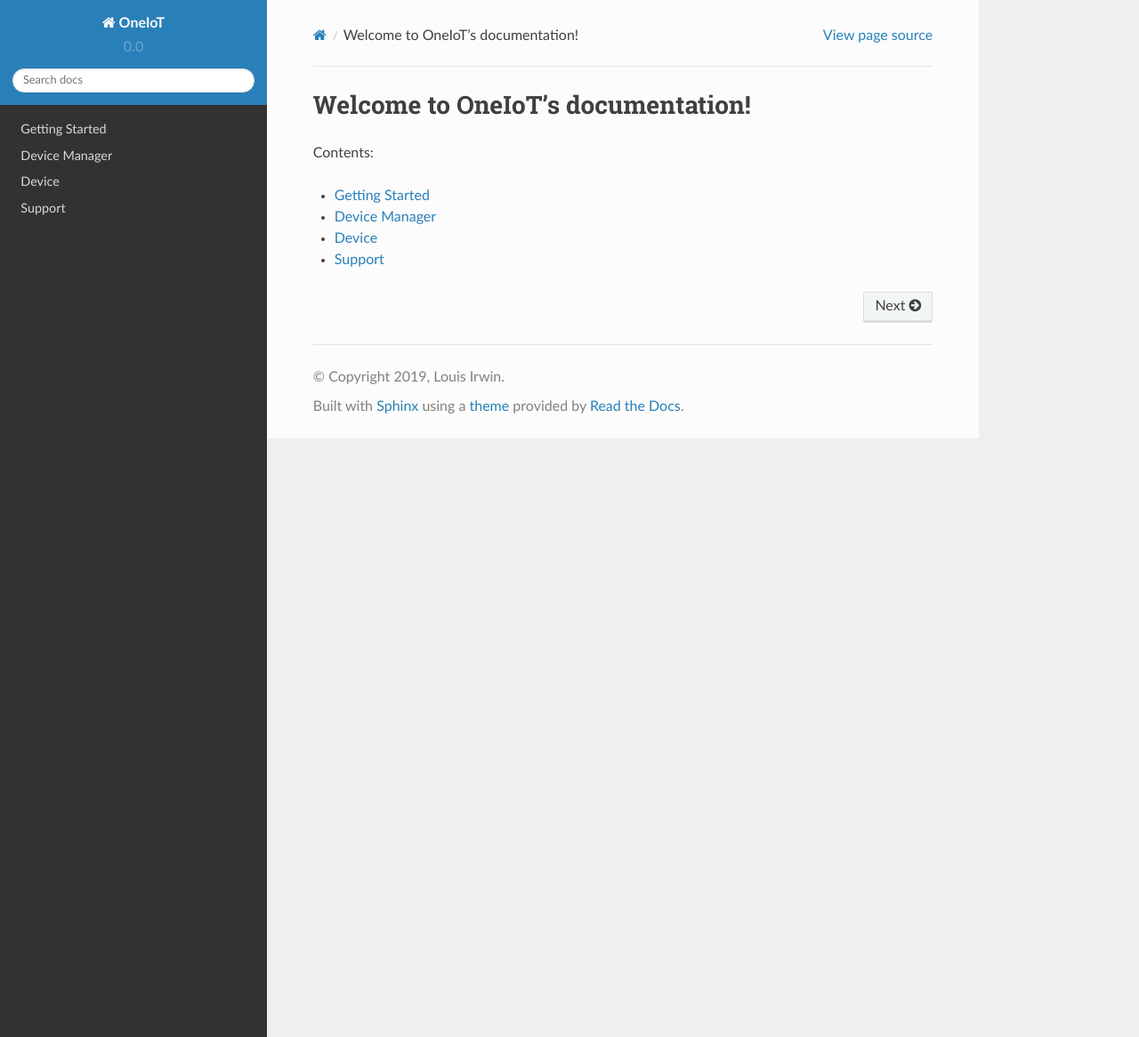
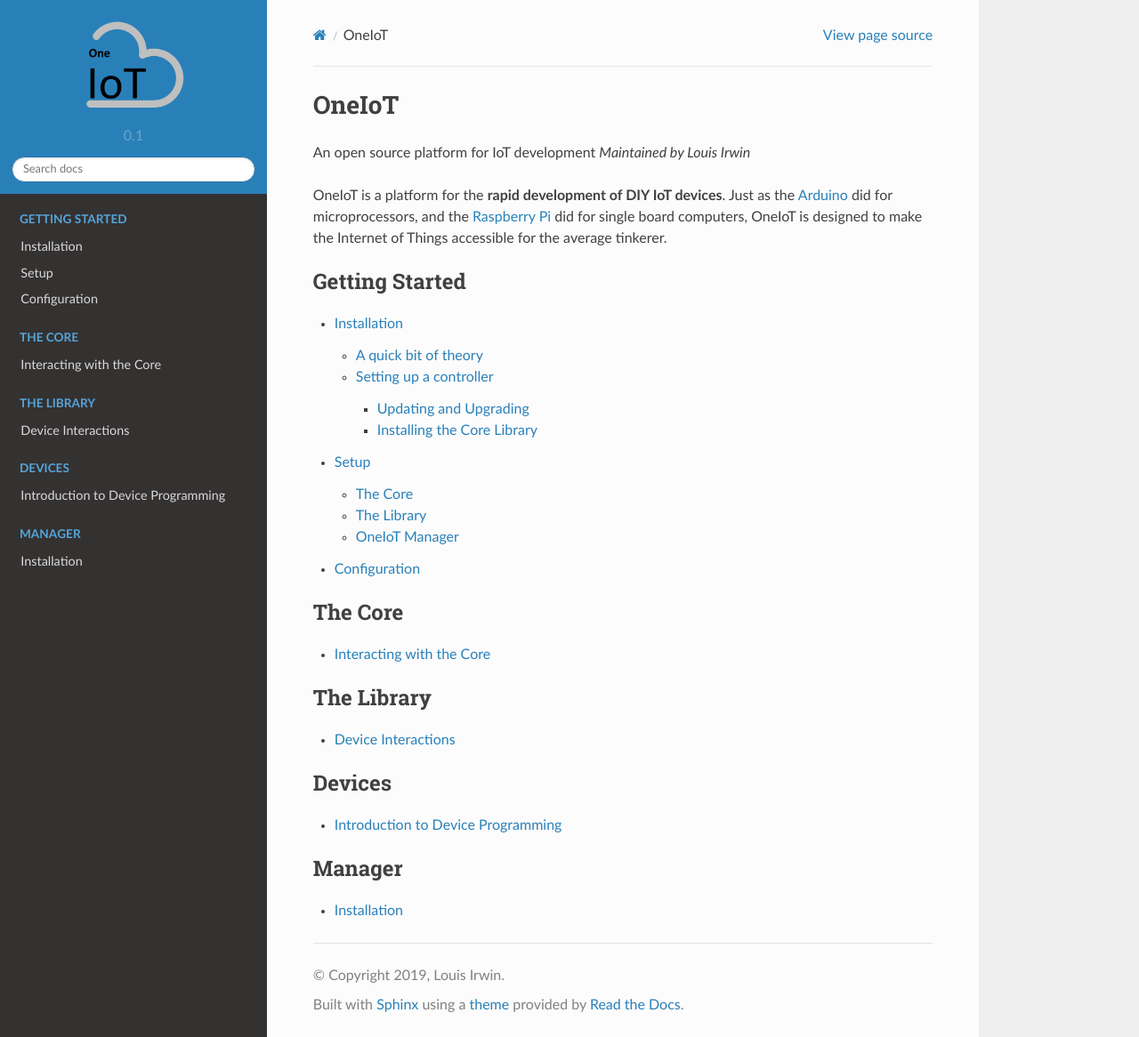
Before and after one commit to lirwin3007/OneIoT, a Sphinx documentation site: the page built from docs/index.rst, in a window 1280 px wide and 1166 px high. Shown: the whole window at 89% size. Built offline with Sphinx 7.4.7 and the Read the Docs theme 2.0.0, drawn with Linux system fonts in a browser that asks for light colours.

Commit message:
📝 Updated documentation structure

```diff
--- /dev/null
+++ b/README.rst
@@ -0,0 +1,8 @@
+OneIoT
+======
+
+An open source platform for IoT development
+*Maintained by Louis Irwin*
+
+OneIoT is a platform for the **rapid development of DIY IoT devices**.
+Just as the `Arduino <https://arduino.cc>`_ did for microprocessors, and the `Raspberry Pi <https://raspberrypi.org>`_ did for single board computers, OneIoT is designed to make the Internet of Things accessible for the average tinkerer.
--- /dev/null
+++ b/docs/0GettingStarted/configuration.rst
@@ -0,0 +1,4 @@
+Configuration
+=============
+
+Write about environment variables
--- /dev/null
+++ b/docs/0GettingStarted/installation.rst
@@ -0,0 +1,88 @@
+Installation
+============
+
+OneIoT is super simple to set up! To follow this guide you will need:
+
+ - Raspberry Pi 3 or 4 *(Other models are untested, but may work)*
+ - At least 1 OneIoT device
+ - An additional way of networking your pi
+
+.. note:: An aditional way of networking your pi is required since the onboard wifi is taken up with the OneIoT network - you can connect your pi to the internet through another WiFi dongle, or with a wired ethernet cable
+
+Once you've got all of the above, we can begin!
+
+A quick bit of theory
+#####################
+
+Before we dive into setting everything up, it might be useful to examine a little bit of theory on how OneIoT works. Let's start by defining a few key terms.
+
+**OneIoT Networks**
+
+A OneIoT network consists of a number of **OneIoT Devices** and one **OneIoT Controller**.
+The *OneIoT Controller* is responsible for creating and maintaining communication links between itself and the *OneIoT Devices* in the network.
+Its possible, and potentially benificial to have more than 1 OneIoT network. An example of when this is encouraged would be having two seperate OneIoT networks for your home and your garage.
+In this situation, it would probably be quite difficult to position your *OneIoT Controller* such that it can cover your house and garage with a network.
+In the future, it will be possible to get these 2 networks talking.
+
+**OneIoT Devices**
+
+A OneIoT device is any device that can connect to a **OneIoT controller** using the OneIoT protocol.
+At the moment, the only OneIoT devices in existance are the ESP-32 based OneIoT boards.
+OneIoT devices can be interfaced with the outside world through their GPIO pins, and can be read from and have instructions sent to them by their *OneIoT controller*.
+Usually
+
+**OneIoT Controllers**
+
+A OneIoT Controller is the device responsible for maintaining connections to all of the OneIoT Devices in it's network.
+At the minute, the only example of a OneIoT controller is a raspberry pi running the software that we will install later in this document.
+
+Setting up a controller
+#######################
+
+We're going to be using a raspberry pi as a controller.
+In this walkthrough, we'll assume that you're using a fresh Raspbian Buster image, available from the `Raspberry Pi website <https://www.raspberrypi.org/downloads/raspbian/>`_.
+
+Updating and Upgrading
+~~~~~~~~~~~~~~~~~~~~~~
+
+It's important that you're up to date - to make sure your system is fully up to date, run
+
+.. code-block:: bash
+
+    $ sudo apt-get update
+    $ sudo apt-get upgrade
+
+Installing the Core Library
+~~~~~~~~~~~~~~~~~~~~~~~~~~~
+
+OneIoT has one central core library that handles communication with all devices.
+This is run all the time in the background waiting for commands.
+Importantly, there is only one process running the core library. If you, the user, wants to access OneIoT devices from 2 separate processes, those processes each interact with the one core library process that handles communication with each device and reports back to the user process.
+
+If you want, you can interact with the core library directly - we'll do just that to test it once we have set it up - but we've created the OneIoT python library to interact with the core on your behalf so everything is nicely wrapped up in Python classes and functions. We'll get to this later though.
+
+There are a number of different ways to install the core library:
+
+.. tabs::
+
+    .. tab:: Using Pip
+
+        Using pip is the simplest way to install the core library.
+
+        .. tabs::
+
+            .. group-tab:: Python 3
+
+                .. code-block:: bash
+
+                    $ sudo pip3 install oneiot-core
+
+            .. group-tab:: Python 2 (Not recommended)
+
+                .. code-block:: bash
+
+                    $ sudo pip install oneiot-core
+
+    .. tab:: From Source
+
+        :code:`\\TODO`
--- /dev/null
+++ b/docs/0GettingStarted/setup.rst
@@ -0,0 +1,71 @@
+Setup
+=====
+
+The Core
+########
+
+Helpfully, the core library includes a command line interface (CLI) that (amongst other things) can be used to set it up.
+
+From your terminal, run :code:`iot-core`. You should see an output similar to that below. If you get that, you've installed the core correctly!
+
+.. code-block:: bash
+
+    $ iot-core
+
+    Usage: iot-core [OPTIONS] COMMAND [ARGS]...
+
+    Options:
+      --help  Show this message and exit.
+
+    Commands:
+      core
+      env
+
+      network
+      status
+
+We can then run :code:`iot-core network status` to see the current status of the network. Because we haven't set this up yet, it should mostly come back failed!
+
+.. code-block:: bash
+
+    $ iot-core network status
+
+    Network Setup:
+        ✓ Network Interface Selected
+        ✗ Static IP Set Up
+        ✗ Hostapd Set Up
+        ✗ DNSMasq Set Up
+
+    Network Status:
+        ✗ Static IP Respected
+        ✗ HostAPD Running
+        ✗ DNSMasq Running
+
+To solve these, we can run the automatic network setup tool: :code:`iot-core network setup`
+
+
+
+To test the install, we can attempt to directly interact with the core.
+Under the hood, the core is listening for TCP connections on socket 1102, so we can use the netcat utility to send it some data and see if it responds!
+
+.. note::
+
+    By default, the core listens on port 1102. This can be overridden by `setting the environment variable <https://wiki.debian.org/EnvironmentVariables>`_ :code:`ONEIOT_C_PORT`.
+
+Start the netcat utility with
+
+.. code-block:: bash
+
+    $ nc localhost 1102
+
+And then type :code:`heartbeat` and press return. If all has gone well, you should see the response :code:`OK`. You can then exit netcat with :code:`ctrl+c`.
+
+The Library
+###########
+
+\\TODO
+
+OneIoT Manager
+##############
+
+\\TODO
--- /dev/null
+++ b/docs/1TheCore/interacting_with_the_core.rst
@@ -0,0 +1,2 @@
+Interacting with the Core
+=========================
--- /dev/null
+++ b/docs/2TheLibrary/device_interactions.rst
@@ -0,0 +1,2 @@
+Device Interactions
+===================
--- a/docs/gettingStarted.rst
+++ b/docs/3Devices/introduction_to_device_programming.rst
@@ -1,4 +1,2 @@
-Getting Started
+Introduction to Device Programming
 ==================================
-
-Todo
--- /dev/null
+++ b/docs/4Manager/installation.rst
@@ -0,0 +1,2 @@
+Installation
+============
--- a/docs/conf.py
+++ b/docs/conf.py
@@ -34,6 +34,8 @@
     'sphinx.ext.autodoc',
     'sphinx.ext.todo',
     'sphinx.ext.coverage',
+    'sphinx_tabs.tabs',
+    'recommonmark'
 ]
 
 # Add any paths that contain templates here, relative to this directory.
@@ -62,9 +64,9 @@
 # built documents.
 #
 # The short X.Y version.
-version = '0.0'
+version = '0.1'
 # The full version, including alpha/beta/rc tags.
-release = '0.0'
+release = '0.1'
 
 # The language for content autogenerated by Sphinx. Refer to documentation
 # for a list of supported languages.
@@ -130,7 +132,11 @@
 # further.  For a list of options available for each theme, see the
 # documentation.
 #
-# html_theme_options = {}
+html_theme_options = {
+    'navigation_depth': 2,
+    'logo_only': True,
+    'prev_next_buttons_location': 'None'
+}
 
 # Add any paths that contain custom themes here, relative to this directory.
 # html_theme_path = []
@@ -147,7 +153,7 @@
 # The name of an image file (relative to this directory) to place at the top
 # of the sidebar.
 #
-# html_logo = None
+html_logo = "_static/logo.png"
 
 # The name of an image file (relative to this directory) to use as a favicon of
 # the docs.  This file should be a Windows icon file (.ico) being 16x16 or 32x32
--- a/docs/device.rst
+++ /dev/null
@@ -1,6 +0,0 @@
-======
-Device
-======
-
-.. automodule:: Device
-  :members:
--- a/docs/deviceManager.rst
+++ /dev/null
@@ -1,6 +0,0 @@
-==============
-Device Manager
-==============
-
-.. automodule:: DeviceManager
-  :members:
--- a/docs/index.rst
+++ b/docs/index.rst
@@ -1,12 +1,28 @@
-Welcome to OneIoT's documentation!
-==================================
-
-Contents:
+.. include:: ../README.rst
 
 .. toctree::
-  :maxdepth: 2
+    :caption: Getting Started
 
-  gettingStarted
-  deviceManager
-  device
-  support
+    0GettingStarted/installation.rst
+    0GettingStarted/setup.rst
+    0GettingStarted/configuration.rst
+
+.. toctree::
+    :caption: The Core
+
+    1TheCore/interacting_with_the_core.rst
+
+.. toctree::
+    :caption: The Library
+
+    2TheLibrary/device_interactions.rst
+
+.. toctree::
+    :caption: Devices
+
+    3Devices/introduction_to_device_programming.rst
+
+.. toctree::
+    :caption: Manager
+
+    4Manager/installation.rst
--- a/docs/support.rst
+++ /dev/null
@@ -1,5 +0,0 @@
-=======
-Support
-=======
-
-The easiest way to get help with OneIoT is to open an issue on Github.
--- /dev/null
+++ b/requirements.txt
@@ -0,0 +1 @@
+https://github.com/djungelorm/sphinx-tabs/releases/download/v1.1.12/sphinx-tabs-1.1.13.tar.gz
```
Also changed, not shown: README.md (deleted, +0 -30 lines), docs/_static/logo.png (added).
